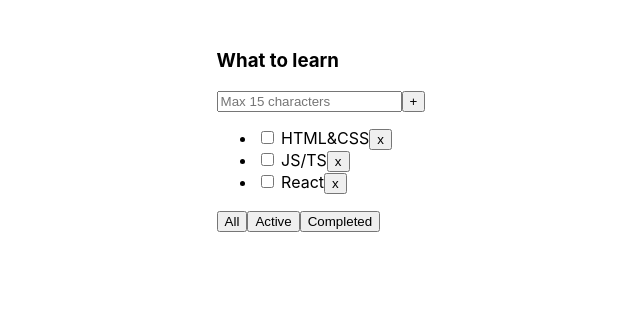
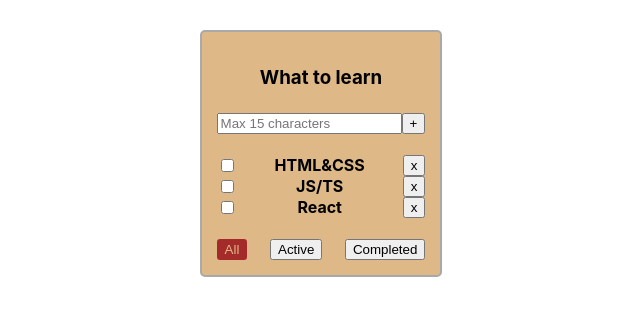
Before and after one commit to Voris03/ToDo-List, a React (Create React App) app: page / in a window 1280 px wide. Shown: the top 316 px of the page, without its empty margins (294-934 px from the left). Built offline with nearby package versions, Linux system fonts and the light colour scheme.

Commit message:
add: filter error

```diff
--- a/src/App.css
+++ b/src/App.css
@@ -14,4 +14,43 @@
   border: 2px solid darkgray;
   border-radius: 5px;
   padding: 15px;
+  display: flex;
+  flex-direction: column;
+  align-items: center;
+  gap: 5px;
 }
+
+.task {
+  font-weight: bold;
+}
+
+.task-done {
+  text-decoration: line-through;
+  opacity: 0.5;
+}
+
+.wrapper {
+  display: flex;
+  width: 100%;
+  justify-content: space-between;
+}
+
+.btn-filter-active {
+  background-color: brown;
+  border: 2px solid brown;
+  color: burlywood;
+  border-radius: 3px;
+}
+
+.container {
+  display: flex;
+  flex-direction: column;
+  justify-content: space-between;
+  width: 100%;
+  padding: 0;
+}
+
+.error {
+  border: 2px solid red;
+  outline: none;
+}
--- a/src/App.tsx
+++ b/src/App.tsx
@@ -71,6 +71,7 @@ function App() {
             <TodoList
                 title={todoListTitle}
                 tasks={filteredTasks}
+                filter={filter}
                 removeTask={removeTask}
                 changeFilter={changeFilter}
                 addTask = {addTask}
--- a/src/ToDoList/Button.tsx
+++ b/src/ToDoList/Button.tsx
@@ -4,10 +4,11 @@ type ButtonPropsType = {
     title: string
     onClickHandler: () => void
     isDisabled?: boolean
+    classes?: string
 }
 
 export const Button = (props: ButtonPropsType) => {
     return (
-        <button onClick={props.onClickHandler} disabled={props.isDisabled}>{props.title}</button>
+        <button className={props.classes} onClick={props.onClickHandler} disabled={props.isDisabled}>{props.title}</button>
     )
 }
--- a/src/ToDoList/Todolist.tsx
+++ b/src/ToDoList/Todolist.tsx
@@ -1,10 +1,12 @@
 import React, { useState, KeyboardEvent, ChangeEvent } from "react";
 import { FilterValuesType, TaskType } from "../App";
 import { Button } from "./Button";
+import { error } from "console";
 
 type TodoListPropsType = {
   title: string;
   tasks: TaskType[];
+  filter: FilterValuesType;
   removeTask: (taskId: string) => void;
   changeFilter: (newFilter: FilterValuesType) => void;
   addTask: (title: string) => void;
@@ -13,26 +15,28 @@ type TodoListPropsType = {
 
 export const TodoList = (props: TodoListPropsType) => {
   const [taskTitle, setTaskTitle] = useState("");
+  const [taskInputError, setTaskInputError] = useState(false);
 
   const taskList: JSX.Element =
     props.tasks.length === 0 ? (
       <div>Ваш список дел пуст</div>
     ) : (
-      <ul>
+      <ul className="container">
         {props.tasks.map((task: TaskType) => {
-
           const removeTaskHandler = () => props.removeTask(task.id);
           const setTaskNewStatus = (e: ChangeEvent<HTMLInputElement>) =>
             props.setTaskNewStatus(task.id, e.currentTarget.checked);
 
           return (
-            <li>
+            <li className="wrapper">
               <input
                 type="checkbox"
                 checked={task.isDone}
                 onChange={setTaskNewStatus}
               />{" "}
-              <span>{task.title}</span>
+              <span className={task.isDone ? "task-done" : "task"}>
+                {task.title}
+              </span>
               <Button title={"x"} onClickHandler={removeTaskHandler} />
             </li>
           );
@@ -41,8 +45,14 @@ export const TodoList = (props: TodoListPropsType) => {
     );
 
   const onClickAddTaskHandler = () => {
-    if (isTitleLengthValid) {
-      props.addTask(taskTitle);
+    const trimmedTaskTitle = taskTitle.trim();
+    if (trimmedTaskTitle) {
+      if (isTitleLengthValid) {
+        props.addTask(taskTitle);
+        setTaskTitle("");
+      }
+    } else {
+      setTaskInputError(true);
       setTaskTitle("");
     }
   };
@@ -56,14 +66,18 @@ export const TodoList = (props: TodoListPropsType) => {
   const isTitleLengthValid = taskTitle.length <= 15;
 
   return (
-    <div className="todoList">
+    <div className="todolist">
       <h3>{props.title}</h3>
       <div>
         <input
           value={taskTitle}
-          onChange={(e) => setTaskTitle(e.currentTarget.value)}
+          onChange={(e) => {
+            taskInputError && setTaskInputError(false);
+            setTaskTitle(e.currentTarget.value);
+          }}
           placeholder="Max 15 characters"
           onKeyDown={onKeyDownAddTaskHandler}
+          className={taskInputError ? "error" : ""}
         />
 
         <Button
@@ -71,25 +85,32 @@ export const TodoList = (props: TodoListPropsType) => {
           onClickHandler={onClickAddTaskHandler}
           isDisabled={!isTitleLengthValid}
         />
+
         {!isTitleLengthValid && (
           <div style={{ color: "red" }}>Max length title is 15 characters!</div>
         )}
+        {taskInputError && (
+          <div style={{ color: "red" }}>Title is required</div>
+        )}
       </div>
       {taskList}
-      <div>
+      <div className="wrapper">
         <Button
+          classes={props.filter === "all" ? "btn-filter-active" : ""}
           title={"All"}
           onClickHandler={() => {
             props.changeFilter("all");
           }}
         />
         <Button
+          classes={props.filter === "active" ? "btn-filter-active" : ""}
           title={"Active"}
           onClickHandler={() => {
             props.changeFilter("active");
           }}
         />
         <Button
+          classes={props.filter === "completed" ? "btn-filter-active" : ""}
           title={"Completed"}
           onClickHandler={() => {
             props.changeFilter("completed");
```
